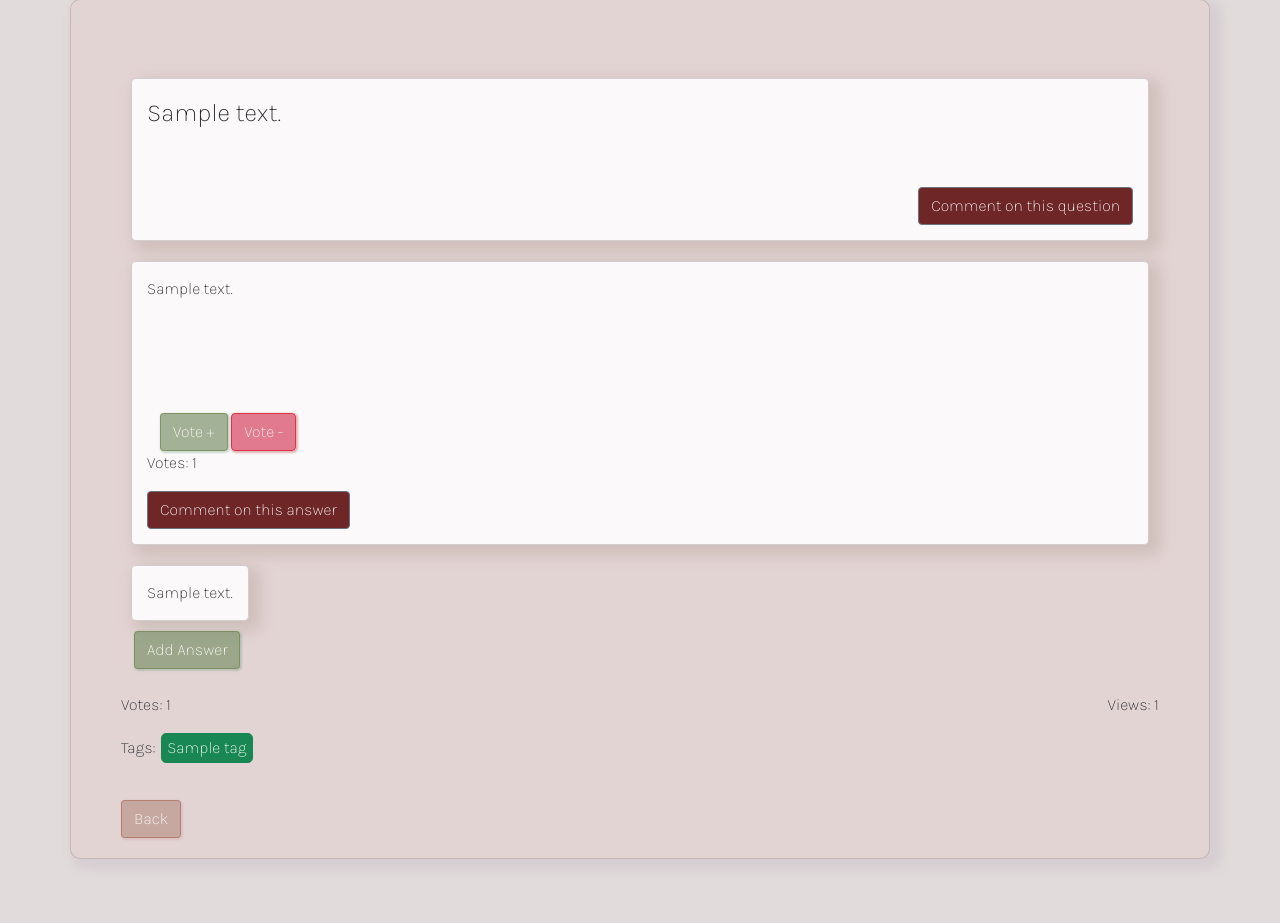
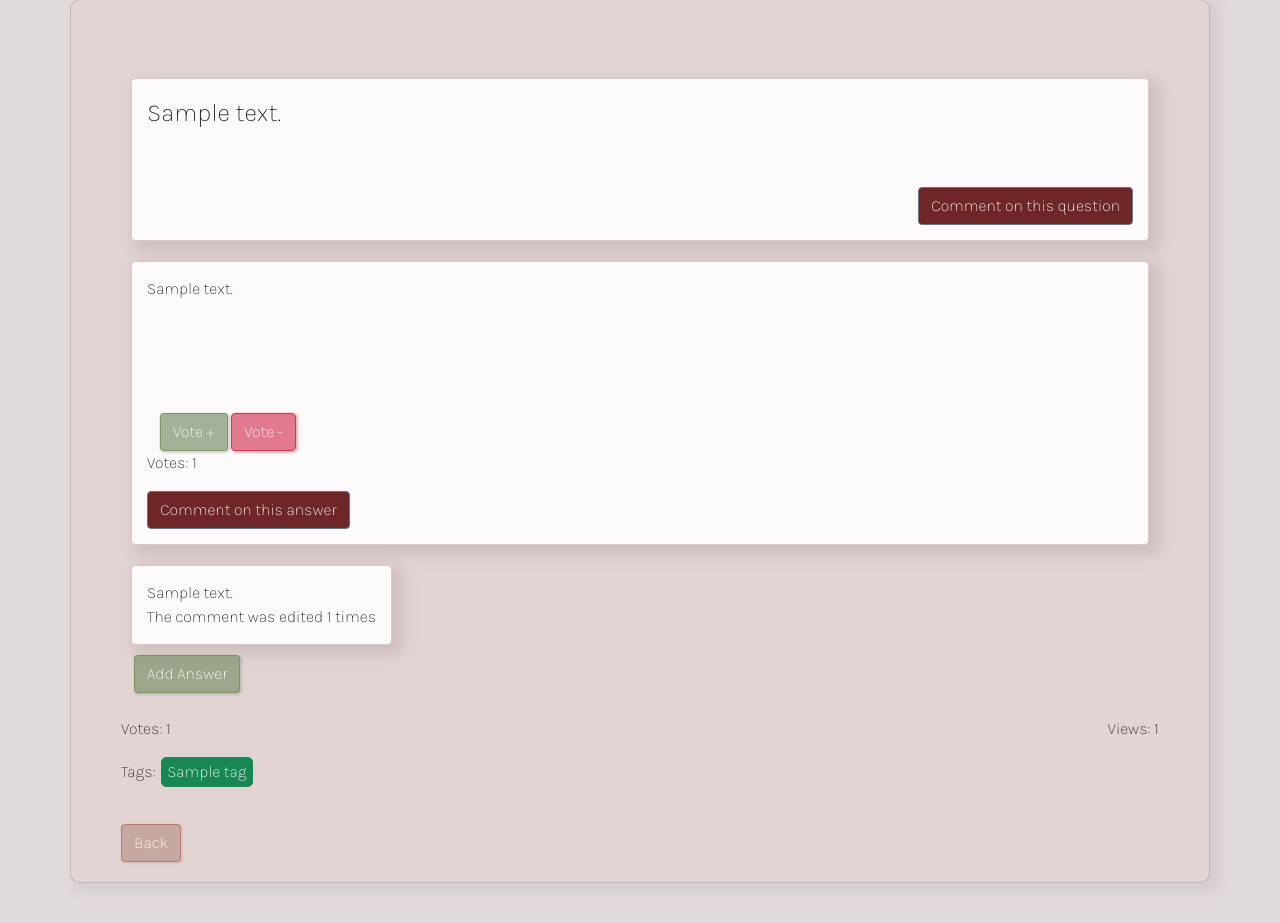
Before and after one commit to szopszop/AskMate_Forum, a Flask app: template templates/question.html in a window 1280 px wide. Shown: the part 302-1225 px from the top of the page. Run offline with Flask 2, Linux system fonts and the light colour scheme; the template is opened without the code that fills it: most values are stand-ins (such as "Sample title", 1, 10 or a date in 2020); some libraries are stand-ins or nearby versions.

Commit message:
displaying the number of editing comments on the page

```diff
--- a/data_manager.py
+++ b/data_manager.py
@@ -390,7 +390,7 @@ def update_comment_in_database(cursor, comment):
         UPDATE comment
         SET message = %(message)s,
         submission_time = current_timestamp,
-        edited_count = %(edited_count)s
+        edited_count = edited_count + %(edited_count)s
         WHERE id = %(comment_id)s"""
     cursor.execute(query, {'comment_id': comment['id'],
                            'message': comment['message'],
--- a/templates/question.html
+++ b/templates/question.html
@@ -37,7 +37,8 @@
         {% for comment in comments %}
 
             {% if comment['question_id'] == question['id'] and comment['answer_id'] is none %}
-                <p class="comment">{{ comment['message'] }}</p>
+                <p class="comment">{{ comment['message'] }}<br>
+                        The comment was edited {{ comment['edited_count'] }} times</p>
 
                 {% if logged_in and comment['user_id'] == user['id'] %}
                     <a href="{{ url_for('edit_comments', comment_id=comment['id']) }}" class="btn btn-success"
@@ -113,7 +114,8 @@
             <div class="comments">
                 {% for comment in comments %}
                     {% if comment['answer_id'] == answer['id'] %}
-                        <p class="comment">{{ comment['message'] }}</p>
+                        <p class="comment">{{ comment['message'] }}<br>
+                        The comment was edited {{ comment['edited_count'] }} times</p>
                         {% if logged_in and comment['user_id'] == user['id'] %}
                             <a href="{{ url_for('edit_comments', comment_id=comment['id']) }}" class="btn btn-success"
                                style="text-align: right">Edit</a>
--- a/util.py
+++ b/util.py
@@ -86,6 +86,7 @@ def update_question(question_id, title, message, filename=None):
 def update_comment(comment_id, message):
     comment = data_manager.get_comment_by_comment_id(comment_id)
     comment['message'] = message
+    comment['edited_count'] = 1
     data_manager.update_comment_in_database(comment)
 
 
```
